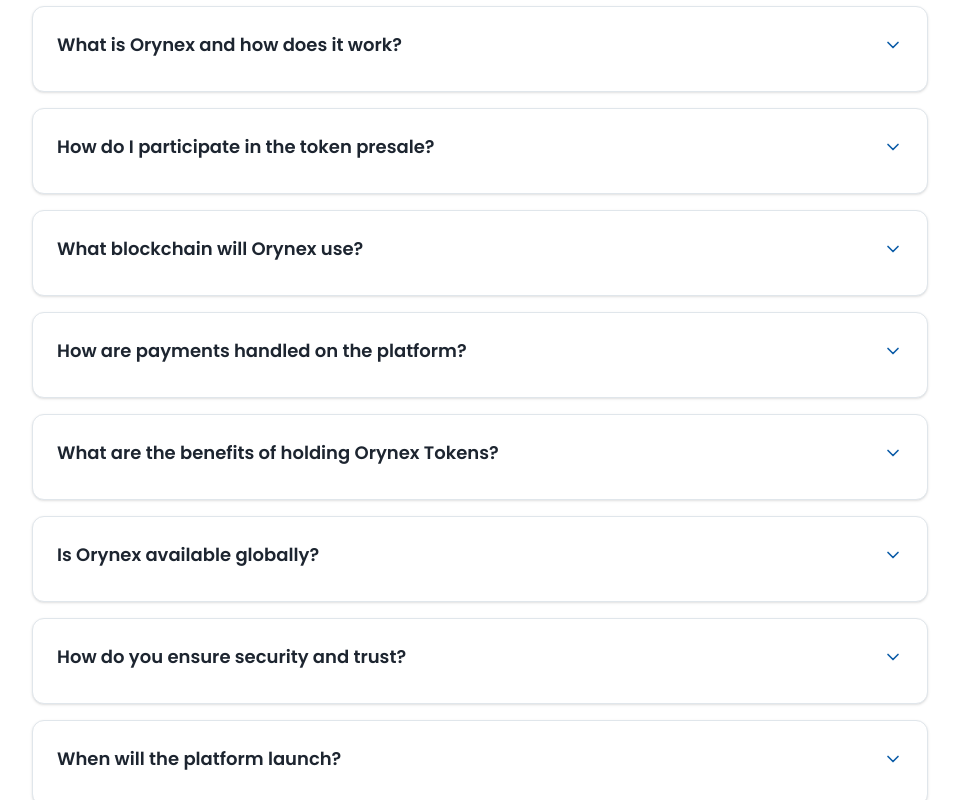
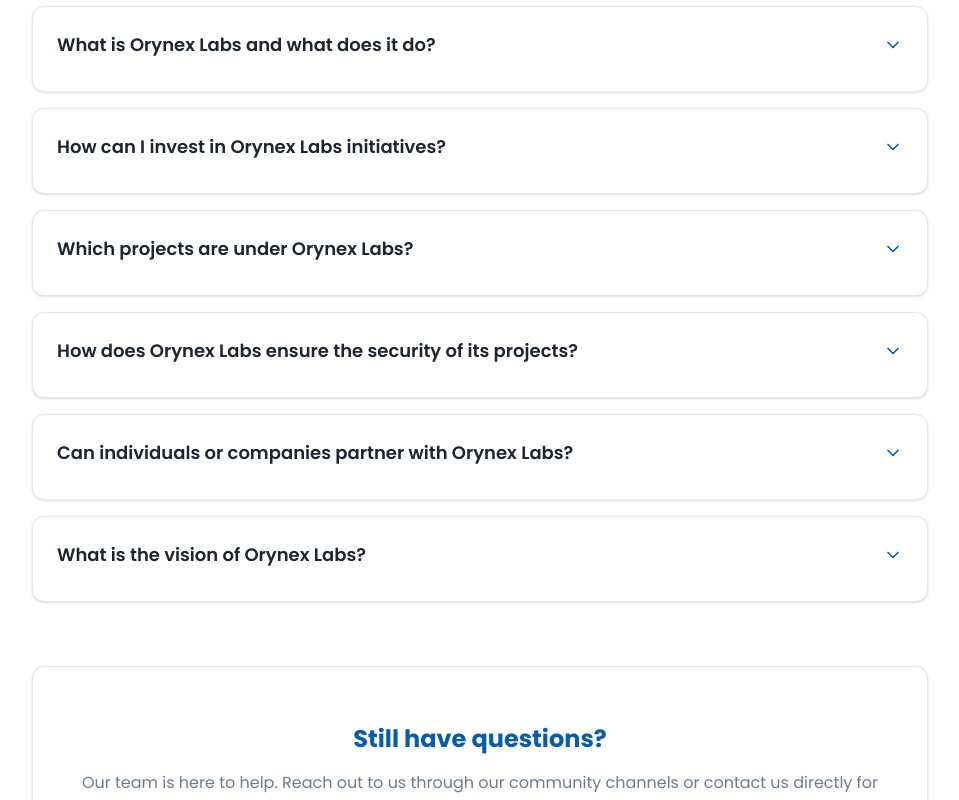
Before and after one commit to orynexlabs/OrynexLabs, a Next.js app: page / in a window 1280 px wide. Shown: the part 4720-5520 px from the top of the page, without its empty margins (160-1119 px from the left). Built offline with nearby package versions, Linux system fonts and the light colour scheme.

Commit message:
changed faq

```diff
--- a/app/components/Faq.tsx
+++ b/app/components/Faq.tsx
@@ -7,38 +7,39 @@
 
 const faqData = [
   {
-    question: "What is Orynex and how does it work?",
-    answer: "Orynex is a decentralized platform that connects freelancers and companies globally through blockchain technology. It provides secure payments, transparent contracts, and seamless collaboration tools powered by our native Orynex Token."
+    question: "What is Orynex Labs and what does it do?",
+    answer: "Orynex Labs is the parent company behind Orynex and its ecosystem. We focus on building decentralized solutions for global work, developing blockchain infrastructure, tools for freelancers, and innovative products that drive the new economy."
   },
   {
-    question: "How do I participate in the token presale?",
-    answer: "You can participate in our token presale by joining our whitelist and following the instructions provided. The presale offers 50M Orynex Tokens to early supporters at discounted rates."
+    question: "How can I invest in Orynex Labs initiatives?",
+    answer: "Investors can participate in Orynex Labs projects through token sales, private rounds, or partnerships. Details on ongoing funding rounds are available on our website and through our official communication channels."
   },
   {
-    question: "What blockchain will Orynex use?",
-    answer: "Initially, we'll launch on Solana for fast and low-cost transactions. Later, we'll migrate to our own Orynex Chain that will power all platform transactions, escrow services, and premium features."
+    question: "Which projects are under Orynex Labs?",
+    answer: "Orynex Labs develops and manages several initiatives including Orynex (Blockchain), Skentral (freelance and work ecosystem), HR & payroll tools, and other upcoming decentralized applications."
   },
   {
-    question: "How are payments handled on the platform?",
-    answer: "Payments are processed through secure smart contracts with escrow functionality. We support USDT for stable value transactions and Orynex Tokens for platform features and staking rewards."
+    question: "How does Orynex Labs ensure the security of its projects?",
+    answer: "We prioritize security by implementing robust blockchain protocols, regular audits, smart contract verifications, and secure infrastructure. Our goal is to protect both our users and partners across all projects."
   },
   {
-    question: "What are the benefits of holding Orynex Tokens?",
-    answer: "Token holders can stake for rewards, access premium platform features, participate in governance decisions, and benefit from the growing ecosystem as more users join the platform."
+    question: "Can individuals or companies partner with Orynex Labs?",
+    answer: "Yes. Orynex Labs welcomes partnerships with companies, developers, and communities. We collaborate to expand our ecosystem, integrate solutions, and support the adoption of decentralized work technologies globally."
   },
+//   {
+//     question: "Where is Orynex Labs based and do you operate globally?",
+//     answer: "Orynex Labs is registered in Delaware but operates globally. Our projects are accessible to users, freelancers, and businesses worldwide without geographical restrictions."
+//   },
+//   {
+//     question: "How does Orynex Labs fund its projects?",
+//     answer: "Funding comes from token sales, strategic investors, venture partnerships, and reinvestment from existing ecosystem revenue. We focus on sustainable growth to ensure long-term support for our products."
+//   },
   {
-    question: "Is Orynex available globally?",
-    answer: "Yes, Orynex is designed to be a global platform that removes geographical barriers. Our decentralized infrastructure enables users from anywhere in the world to participate in the new economy of work."
-  },
-  {
-    question: "How do you ensure security and trust?",
-    answer: "We use blockchain technology for transparency, smart contracts for automated escrow, and comprehensive verification systems. All transactions are recorded on-chain for complete audit trails."
-  },
-  {
-    question: "When will the platform launch?",
-    answer: "Our roadmap shows the platform launching in Phase 2, after the token presale completion. The full Orynex Chain integration will happen in Phase 3, with expanded features in Phase 4."
+    question: "What is the vision of Orynex Labs?",
+    answer: "Orynex Labs aims to redefine the global work economy by building decentralized, accessible, and secure tools that empower freelancers, businesses, and communities to transact and collaborate seamlessly across borders."
   }
 ];
+
 
 const FAQSection = () => {
   const [openItems, setOpenItems] = useState<number[]>([]);
```
